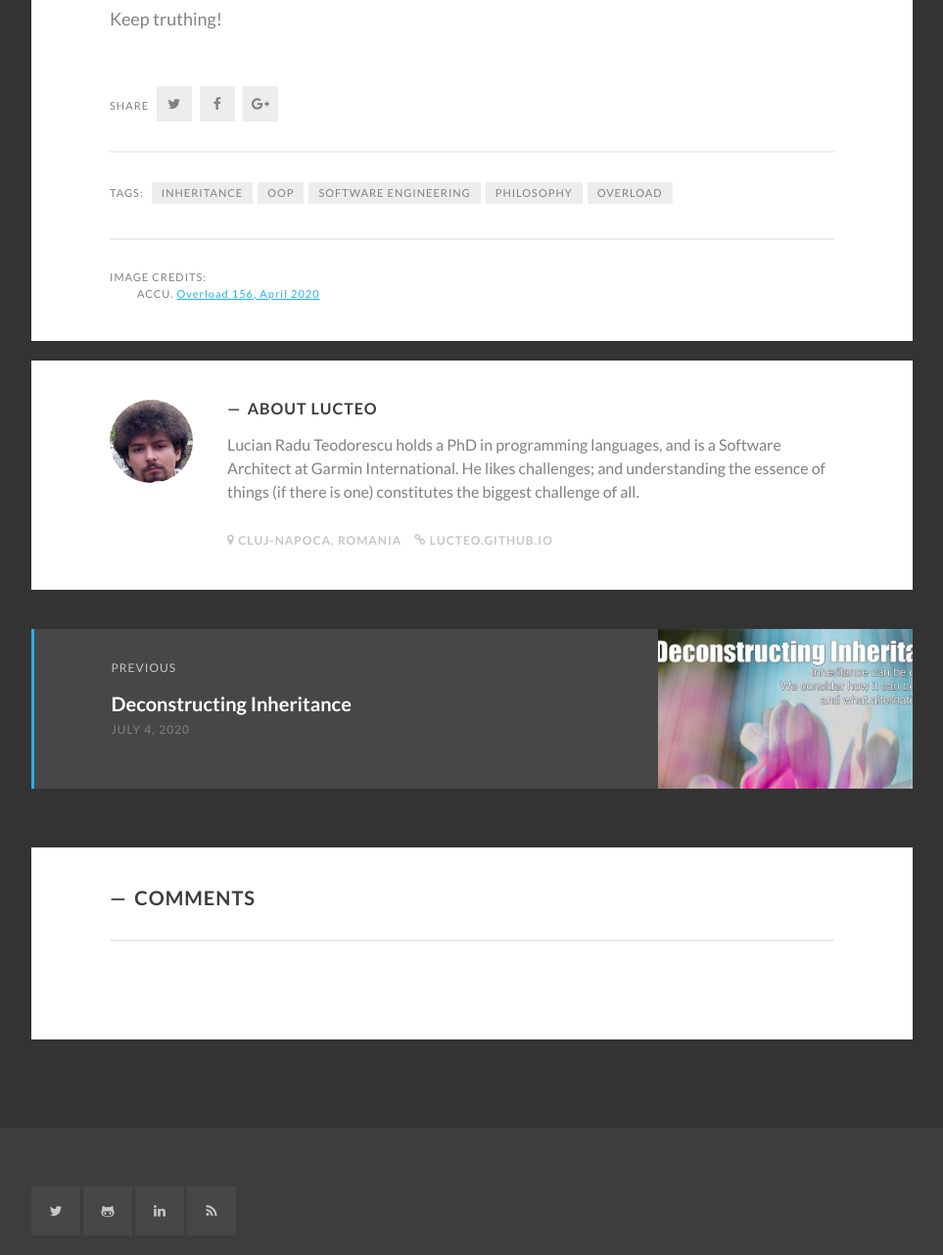
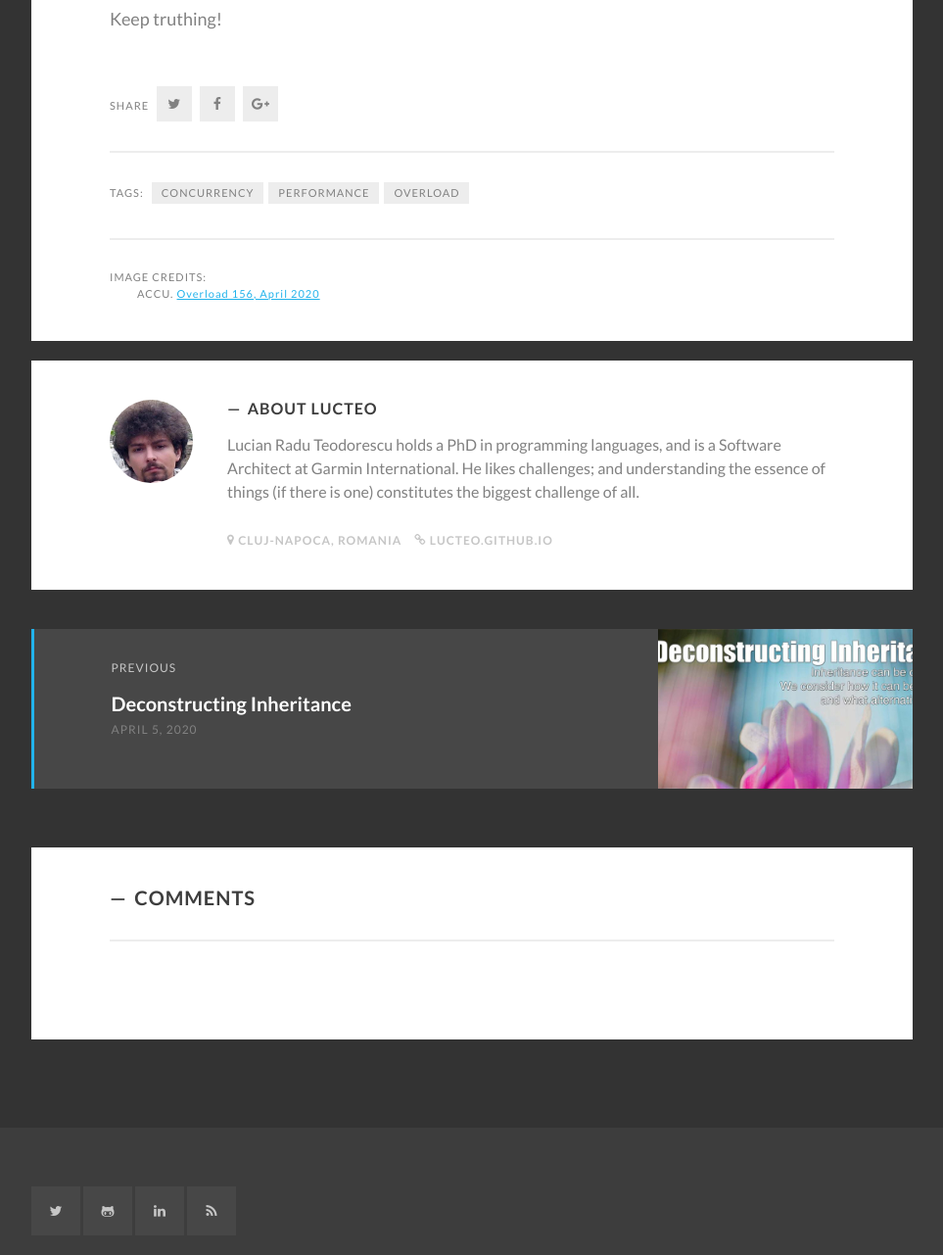
Before and after one commit to lucteo/lucteo.github.io, a Jekyll site: the page built from _posts/2020-06-05-refocusing-amdahls-law.md, in a window 1280 px wide and 1400 px high, scrolled down 1861 px, cut to the strip 70-1351 px from the top of the window. Shown: the whole strip at 98% size, without its empty margins (8-971 px from the left). Built offline with Jekyll 4.4.1, drawn with Linux system fonts in a browser that asks for light colours; some web fonts are replaced; a script that is not in the unit is left out; comment, search, counter and statistics services are not loaded; some of the changed text lies outside the part shown.

Commit message:
Change the dates of the last 2 posts

```diff
--- a/_posts/2020-06-05-refocusing-amdahls-law.md
+++ b/_posts/2020-06-05-refocusing-amdahls-law.md
@@ -1,11 +1,11 @@
 ---
 layout: post
 title:  "Refocusing Amdahl's Law"
-date:   2020-07-04
+date:   2020-06-05
 banner_image: Overload157.jpg
 image: images/posts/Overload157.jpg
 description: "Amdahl's law doesn't have to severely limit our performance. We can construct parallel programs without severe degradation in speedup. Don't take my word for it; look at the formulas."
-tags: [inheritance, oop, software engineering, philosophy, Overload]
+tags: [concurrency, performance, Overload]
 img_credits:
     - ["https://accu.org/var/uploads/journals/Overload157.pdf", "ACCU", "Overload 156, April 2020", ""]
 ---
```
Also changed, not shown: _posts/2020-04-05-deconstructing-inheritance.md (+1 -1 lines).
